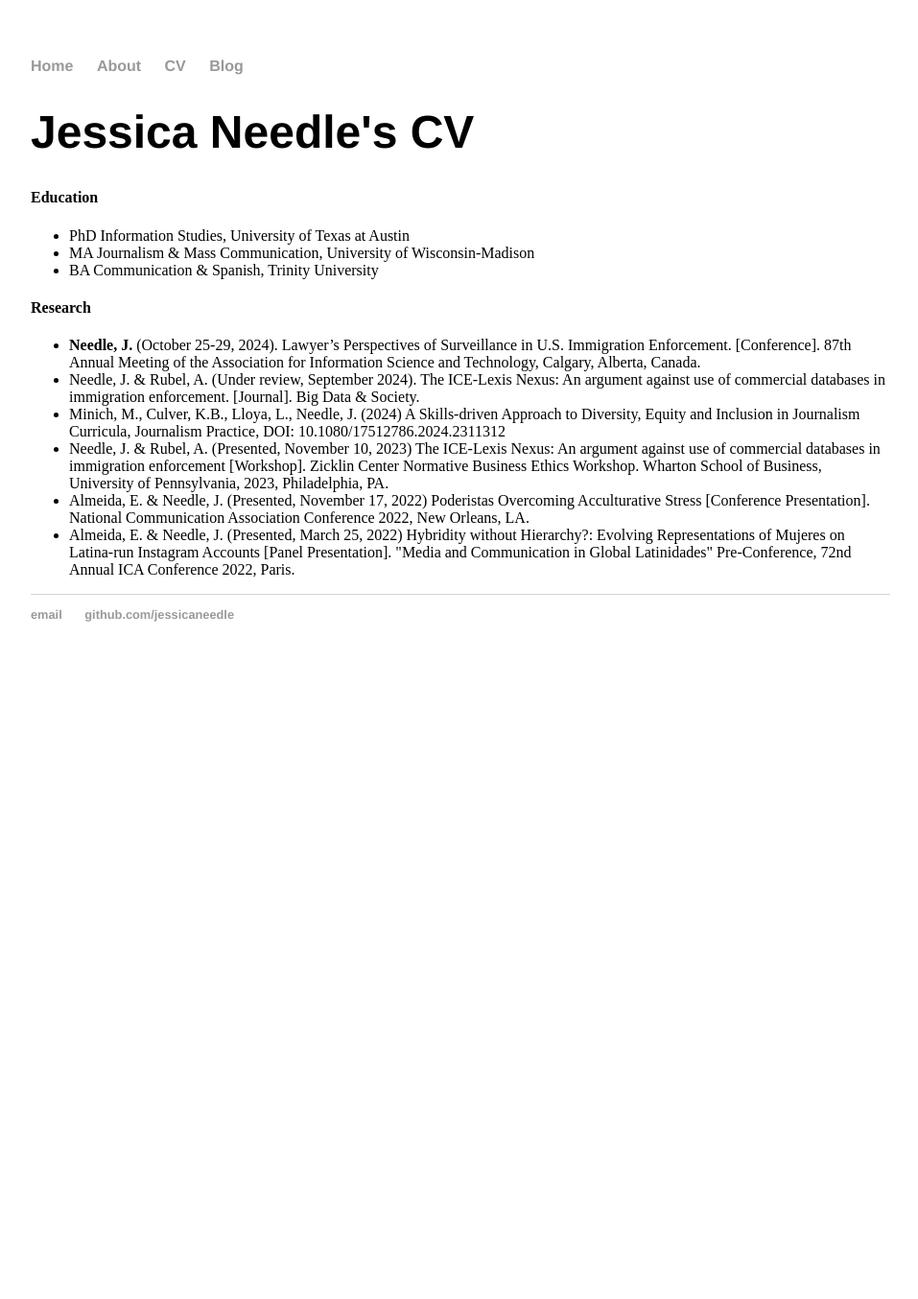
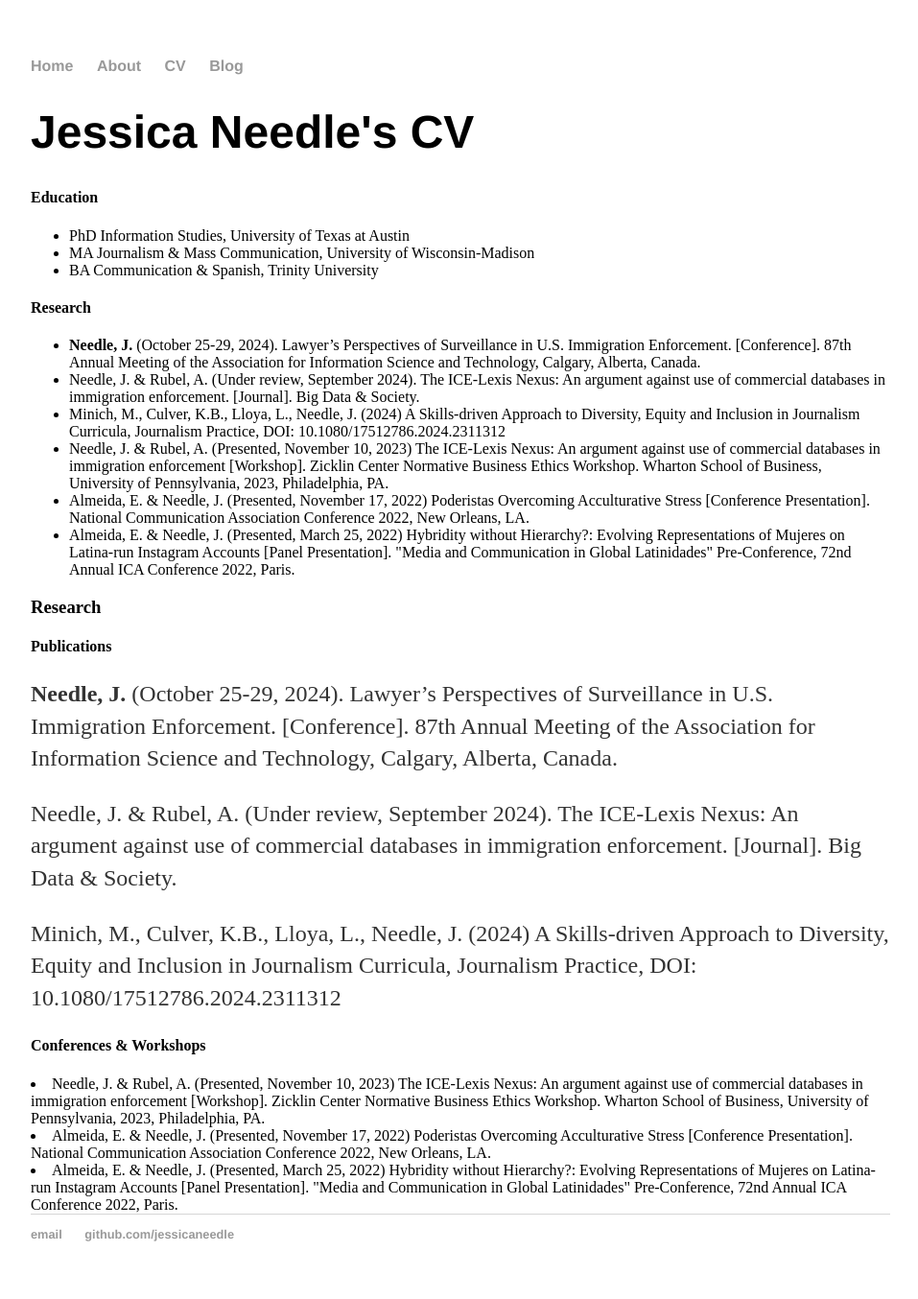
Before and after one commit to jessicaneedle/jessicaneedle.github.io, a Jekyll site: the page built from cv/index.html, in a window 1280 px wide. Shown: the whole page at 96% size, without its empty margins (160-1117 px from the left). Built offline with Jekyll 4.4.1, drawn with Linux system fonts in a browser that asks for light colours; before the commit the page ends 900 px from its top, so only the background shows below that.

Commit message:
Update index.html
edit content

```diff
--- a/cv/index.html
+++ b/cv/index.html
@@ -20,4 +20,17 @@
 	    <li>Almeida, E. & Needle, J. (Presented, November 17, 2022) Poderistas Overcoming Acculturative Stress [Conference Presentation]. National Communication Association Conference 2022, New Orleans, LA. </li>
             <li>Almeida, E. & Needle, J. (Presented, March 25, 2022) Hybridity without Hierarchy?: Evolving Representations of Mujeres on Latina-run Instagram Accounts [Panel Presentation]. "Media and Communication in Global Latinidades" Pre-Conference, 72nd Annual ICA Conference 2022, Paris.</li>
 	  </ul>
+
+	 <h3>Research</h3>
+
+	<h4>Publications</h4>
+	<p><b>Needle, J.</b> (October 25-29, 2024). Lawyer’s Perspectives of Surveillance in U.S. Immigration Enforcement. [Conference]. 87th Annual Meeting of the Association for Information Science and Technology, Calgary, Alberta, Canada.</p>
+       	<p>Needle, J. & Rubel, A. (Under review, September 2024). The ICE-Lexis Nexus: An argument against use of commercial databases in immigration enforcement. [Journal]. Big Data & Society.</p>
+ 	<p>Minich, M., Culver, K.B., Lloya, L., Needle, J. (2024) A Skills-driven Approach to Diversity, Equity and Inclusion in Journalism Curricula, Journalism Practice, DOI: 10.1080/17512786.2024.2311312</p>
+
+	<h4>Conferences & Workshops</h4>
+	    <li>Needle, J. & Rubel, A. (Presented, November 10, 2023) The ICE-Lexis Nexus: An argument against use of commercial databases in immigration enforcement [Workshop]. Zicklin Center Normative Business Ethics Workshop. Wharton School of Business, University of Pennsylvania, 2023, Philadelphia, PA. </li>
+	    <li>Almeida, E. & Needle, J. (Presented, November 17, 2022) Poderistas Overcoming Acculturative Stress [Conference Presentation]. National Communication Association Conference 2022, New Orleans, LA. </li>
+            <li>Almeida, E. & Needle, J. (Presented, March 25, 2022) Hybridity without Hierarchy?: Evolving Representations of Mujeres on Latina-run Instagram Accounts [Panel Presentation]. "Media and Communication in Global Latinidades" Pre-Conference, 72nd Annual ICA Conference 2022, Paris.</li>
+	  </ul>
 </div><!-- /.blurb -->
```
